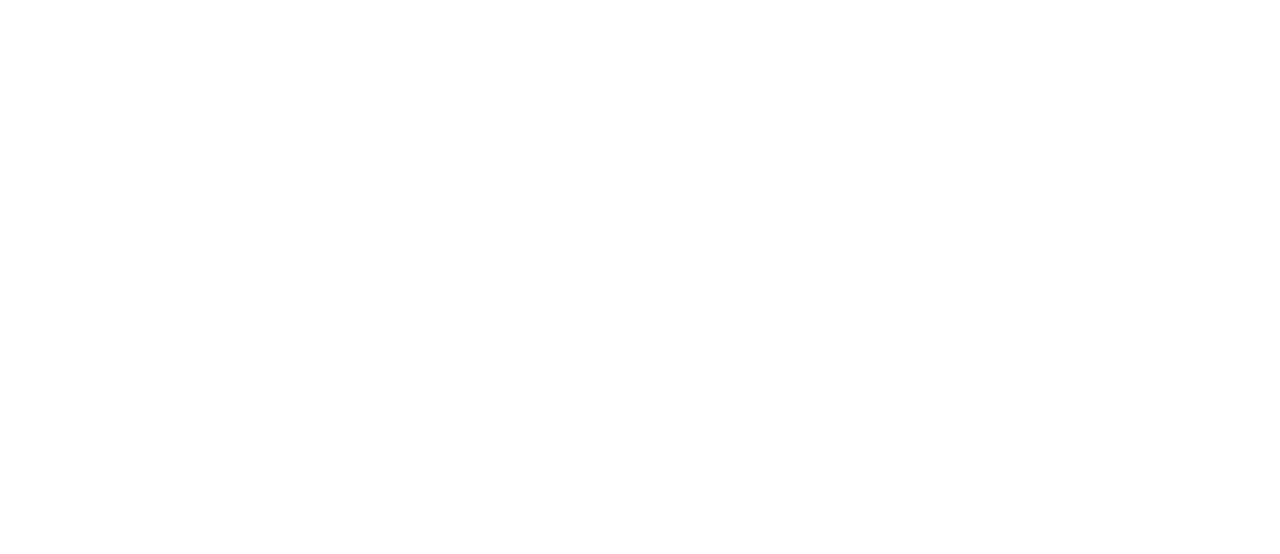
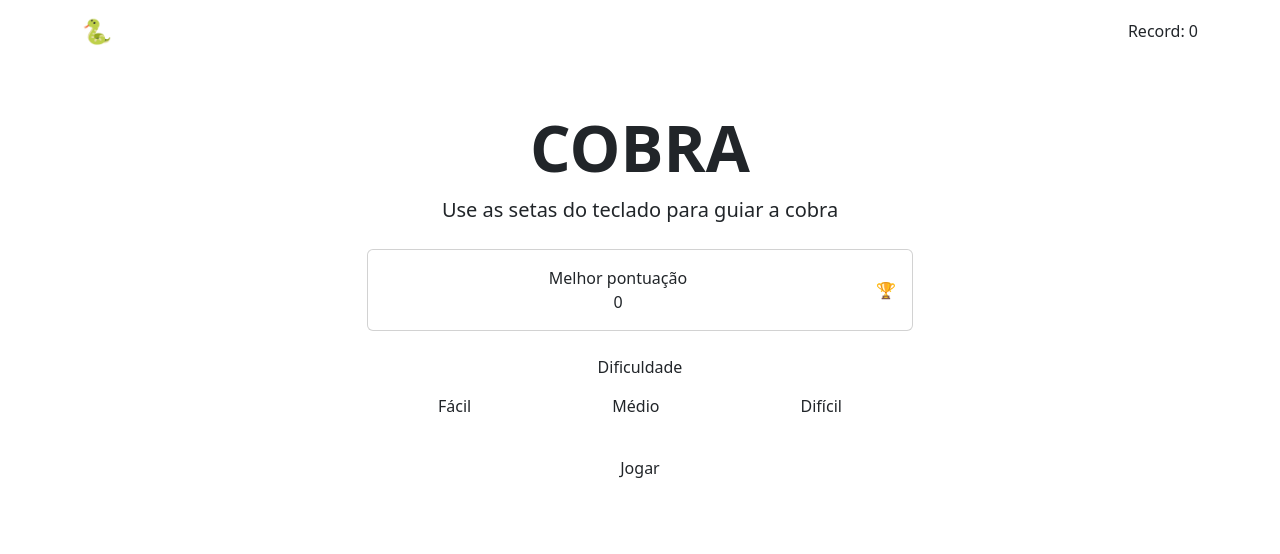
Before and after one commit to viniLima7/aula_8_snake_game, a plain HTML site: page index.html in a window 1280 px wide. Drawn offline with nearby package versions, Linux system fonts and the light colour scheme.

Commit message:
menu feito

```diff
--- a/index.html
+++ b/index.html
@@ -6,9 +6,61 @@
     <title>Snake Game</title>
 
     <link rel="stylesheet" href="index.css">
-    <link rel="bootstrap" href="https://cdn.jsdelivr.net/npm/bootstrap@5.3.8/dist/css/bootstrap.min.css">
+    <link rel="stylesheet" href="https://cdn.jsdelivr.net/npm/bootstrap@5.3.8/dist/css/bootstrap.min.css">
 </head>
 <body>
+    <header>
+        <nav class="navbar navbar-dark">
+            <div class="container">
+                <span class="navbar-brand fw-bold fs-4">🐍 SNAKE GAME</span>
+                <span class="navba-text" id="navbar-record">Record: 0</span>
+            </div>
+        </nav>
+    </header>
 
+    <main class="container py-5">
+        <div class="row justify-content-center">
+            <div class="col-12 col-md-8 col-lg-6 text-center">
+
+                <div class="titulo-bloco mb-4">
+                    <h1 class="display-3 fw-bold titulo-jogo">COBRA</h1>
+                    <P class="lead subtitulo">Use as setas do teclado para guiar a cobra</P>
+                </div>
+
+                <div class="card card-recorde mb-4">
+                    <div class="card-body py-3">
+                        <div class="row align-items-center">
+
+                            <div class="col">
+                                <span class="label-card">Melhor pontuação</span>
+                                <div class="valor-recorde" id="record-display">0</div>
+                            </div>
+
+                            <div class="col-auto">
+                                <span class="icone-trofeu">🏆</span>
+                            </div>
+
+                        </div>
+                    </div>
+                </div>
+
+                <div class="mb-4">
+                    <p class="label-secao mb-2">Dificuldade</p>
+                    <div class="btn-group w-100" role="group">
+                        <input type="radio" class="btn-check" name="dificuldede" id="facil" value="200">
+                        <label class="btn btn-outline-dif" for="facil">Fácil</label>
+
+                        <input type="radio" class="btn-check" name="dificuldede" id="medio" value="200">
+                        <label class="btn btn-outline-dif" for="medio">Médio</label>
+
+                        <input type="radio" class="btn-check" name="dificuldede" id="dificil" value="200">
+                        <label class="btn btn-outline-dif" for="dificil">Difícil</label>
+                    </div>
+                </div>
+
+                <a href="jogo.html" class="btn btn-jogar w-100 mb-3">Jogar</a>
+            </div>
+        </div>
+    </main>
 </body>
 </html>
```
